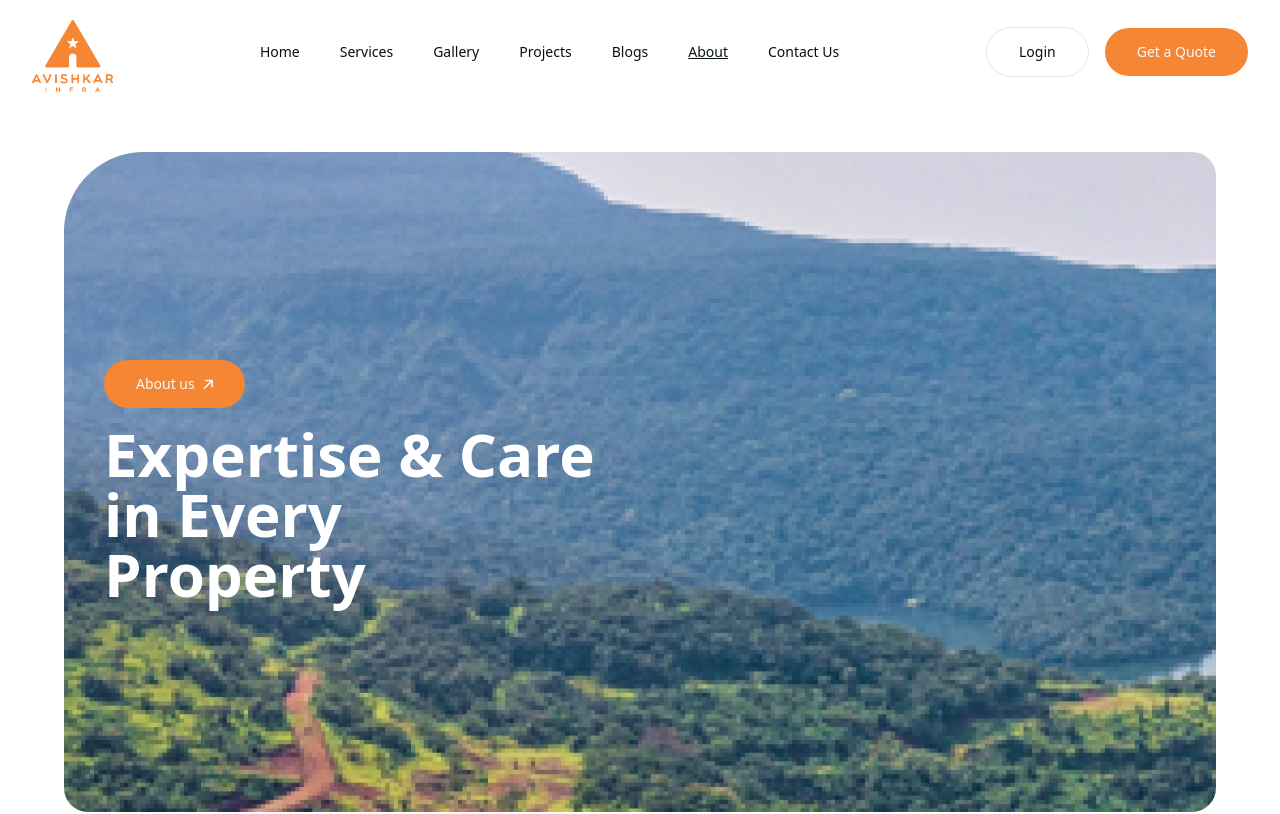
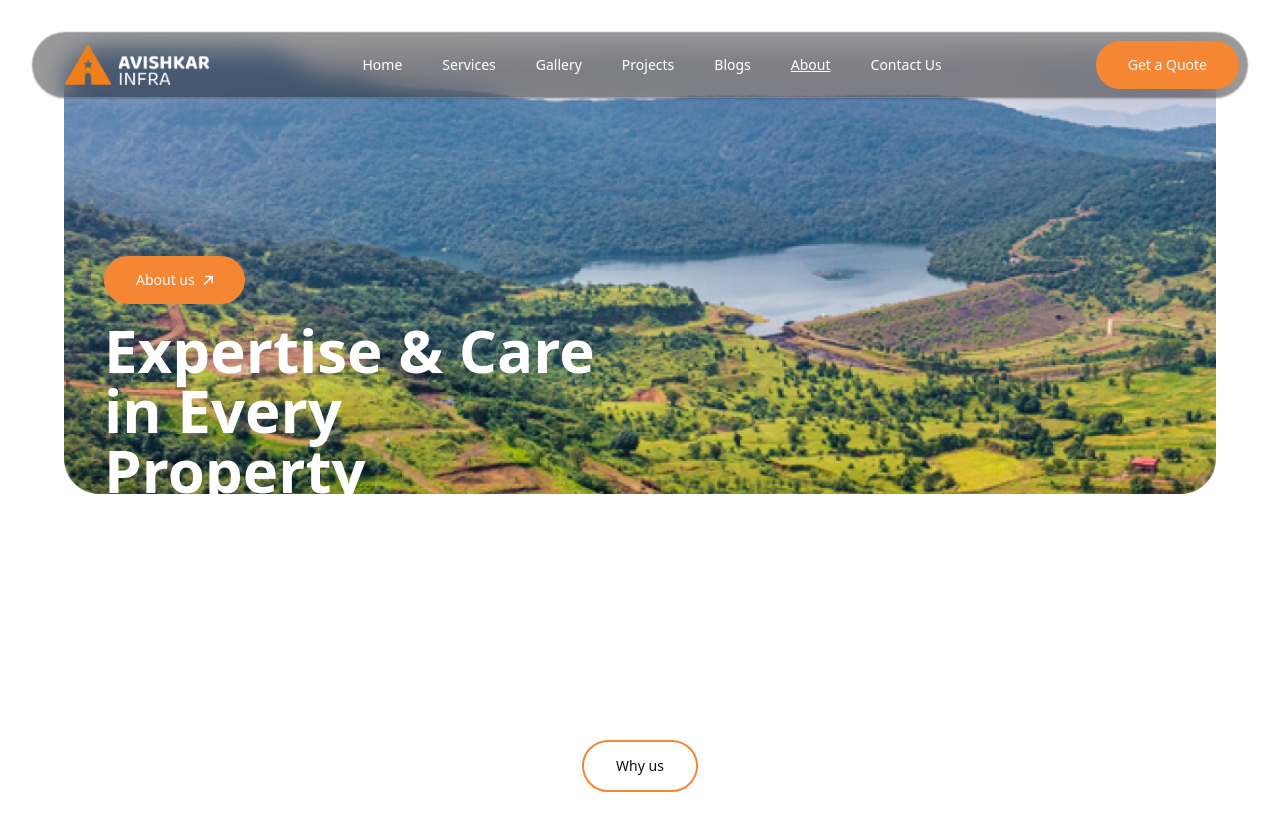
Before and after one commit to shubhcode12/avishkarinfra, a Next.js app: page /about in a window 1280 px wide. Shown: the top 814 px of the page. Built offline with nearby package versions, Linux system fonts and the light colour scheme.

Commit message:
navbar/ bg images covered

```diff
--- a/src/components/common/Navbar.tsx
+++ b/src/components/common/Navbar.tsx
@@ -23,14 +23,15 @@ function classNames(...classes:any) {
 
 export default function Navbar() {
     const router = useRouter();
+    const [menu, setmenu] = useState(false);
     const current = (link: any) => link === router.pathname;
   return (
-    <Disclosure as="nav" className="bg-transparent">
-      <div className="mx-auto max-w-7xl px-2 sm:px-6 py-5 lg:px-8">
+    <Disclosure as="nav" className={` lg:mx-8 flex flex-col ${menu && "h-screen"} bg-black/40 fixed lg:top-8 inset-x-0 border border-white/20 dark:border-white/[0.2] lg:rounded-full dark:bg-black backdrop-blur-md shadow-[0px_2px_3px_-1px_rgba(0,0,0,0.1),0px_1px_0px_0px_rgba(25,28,33,0.02),0px_0px_0px_1px_rgba(25,28,33,0.08)] z-[5000] `}>
+      <div className="mx-auto w-full px-2 ">
         <div className="relative flex h-16 items-center justify-between">
           <div className=" inset-y-0 left-0 flex items-center sm:hidden">
             {/* Mobile menu button*/}
-            <DisclosureButton className="group relative inline-flex items-center justify-center rounded-md p-2 text-secondary hover:underline hover:text-secondary focus:outline-none focus:ring-2 focus:ring-inset focus:ring-white">
+            <DisclosureButton className="group relative inline-flex items-center justify-center rounded-md p-2 text-white hover:underline hover:text-white focus:outline-none focus:ring-2 focus:ring-inset focus:ring-white" onClick={()=>setmenu(!menu)}>
               <span className="absolute -inset-0.5" />
               <span className="sr-only">Open main menu</span>
               <Bars3Icon aria-hidden="true" className="block h-6 w-6 group-data-[open]:hidden" />
@@ -41,8 +42,8 @@ export default function Navbar() {
           <div className="flex flex-shrink-0 items-center">
           <Image
                 alt="Your Company"
-                src={logo.headerlogo}
-                className="h-[72px] mt-2 w-auto"
+                src={logo.headerlogowhite}
+                className="pl-2 h-10 w-auto ml-4"
               />
 
             </div>
@@ -56,7 +57,7 @@ export default function Navbar() {
                     key={item.name}
                     href={item.href}
                     className={classNames(
-                      current(item.href) ? 'underline text-secondary' : 'text-secondary hover:underline hover:text-secondary',
+                      current(item.href) ? 'underline text-white' : 'text-white hover:underline hover:text-white',
                       'rounded-md px-3 py-2 text-sm font-medium',
                     )}
                   >
@@ -67,9 +68,7 @@ export default function Navbar() {
             </div>
           </div>
           <div className="absolute inset-y-0 right-0 flex items-center pr-2 sm:static sm:inset-auto sm:ml-6 gap-4 sm:pr-0">
-            <Button className='bg-white text-secondary border hover:text-white'>Login</Button>
 
-            {/* Profile dropdown */}
             <Button>Get a Quote</Button>
           </div>
         </div>
@@ -83,7 +82,7 @@ export default function Navbar() {
               as="a"
               href={item.href}
               className={classNames(
-                current(item.href) ? 'underline text-secondary' : 'text-secondary hover:underline hover:text-secondary',
+                current(item.href) ? 'underline text-white' : 'text-white hover:underline hover:text-white',
                 'block rounded-md px-3 py-2 text-base font-medium',
               )}
             >
@@ -93,5 +92,6 @@ export default function Navbar() {
         </div>
       </DisclosurePanel>
     </Disclosure>
+
   )
 }
--- a/src/pages/about.tsx
+++ b/src/pages/about.tsx
@@ -15,7 +15,7 @@ const About = () => {
           <div className="max-w-6xl w-full ">
             <div className="flex flex-col gap-8">
 
-            <div className="flex justify-start w-full rounded-3xl gap-8 bg-[url('../../public/assets/images/about/hero.png')] object-cover">
+            <div className="flex justify-start w-full rounded-3xl gap-8 bg-[url('../../public/assets/images/about/hero.png')]  bg-cover lg:bg-contain bg-no-repeat">
               <div className="flex flex-col gap-4 px-10 py-4 justify-start items-start my-48 rounded-3xl">
                 <div className="flex justify-start">
 
--- a/src/pages/index.tsx
+++ b/src/pages/index.tsx
@@ -149,7 +149,7 @@ export default function Home() {
   return (
     <div className="">
       <div className="fixed w-full z-10">
-        <Navbar2 />
+        <Navbar />
       </div>
       <HeroWithOceanVideo/>
 
@@ -452,7 +452,7 @@ and Community Meet
                   <div className="max-w-6xl">
                     <div className="w-full ">
 
-                      <div className="grid grid-cols-3">
+                      <div className="grid grid-cols-1 lg:grid-cols-3">
 
                       {blogContents.map((item: any) => (
                         <FollowingPointerDemo key={item.slug} content={item} />
@@ -466,7 +466,7 @@ and Community Meet
           </div>
         </section>
       </section>
-      <section>
+      <section className="bg-[url('../../public/assets/images/home/reviewBg.png')] bg-cover lg:bg-contain bg-no-repeat">
         <AppleCardsCarouselDemo />
       </section>
       <section className="w-full flex pt-12 pb-24 justify-center px-4 lg:px-0">
@@ -714,8 +714,8 @@ and Community Meet
       <section className="w-full flex pt-12 pb-24 justify-center px-4 lg:px-0">
         <div className="flex justify-center w-full">
           <div className="max-w-6xl w-full ">
-            <div className="flex justify-center w-full rounded-3xl gap-8 bg-[url('../../public/assets/images/home/CTA.png')] object-cover">
-              <div className="flex flex-col gap-4 py-4 px-10 my-48 bg-white rounded-3xl">
+            <div className="flex justify-center w-full rounded-3xl gap-8 bg-[url('../../public/assets/images/home/CTA.png')] bg-cover lg:bg-contain bg-no-repeat">
+              <div className="flex flex-col gap-4 py-4 px-10 my-24 bg-white rounded-3xl">
                 <div className="text-secondary font-semibold text-3xl text-center max-w-md">Ready to find your eco-friendly home? </div>
                 <div className="text-secondary font-semibold text-center max-w-xl">We have homes in 20+ cities across the country to choose from!</div>
                 <div className="flex justify-center">
--- a/src/pages/services.tsx
+++ b/src/pages/services.tsx
@@ -10,11 +10,11 @@ const services = () => {
   return (
     <div>
       <Navbar />
-      <section className="w-full flex pt-12 h-[50rem] justify-center px-4 lg:px-0 bg-[url('../../public/assets/images/about/hero.png')] object-cover">
+      <section className="w-full flex pt-12 h-[50rem] justify-center px-4 lg:px-0 bg-[url('../../public/assets/images/about/hero.png')] bg-cover lg:bg-contain bg-no-repeat">
         <div className="flex justify-center w-full">
           <div className="max-w-6xl w-full ">
             <div className="flex flex-col gap-8">
-              <div className="h-[20rem]"></div>
+              <div className="h-[12rem]"></div>
               <div className="text-6xl flex-1 font-semibold text-white">
                 Our work
               </div>
```
Also changed, not shown: 1 other file (tests, documents, lock files or other folders).
